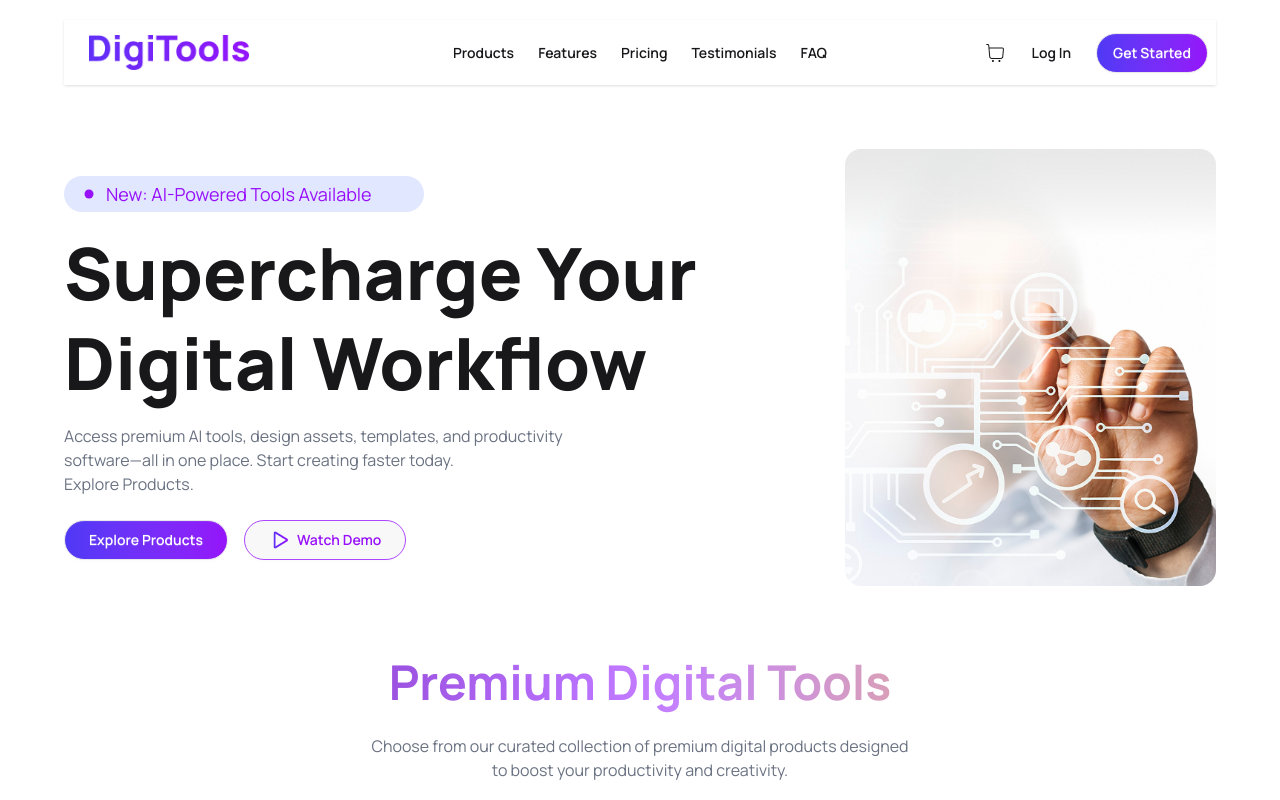
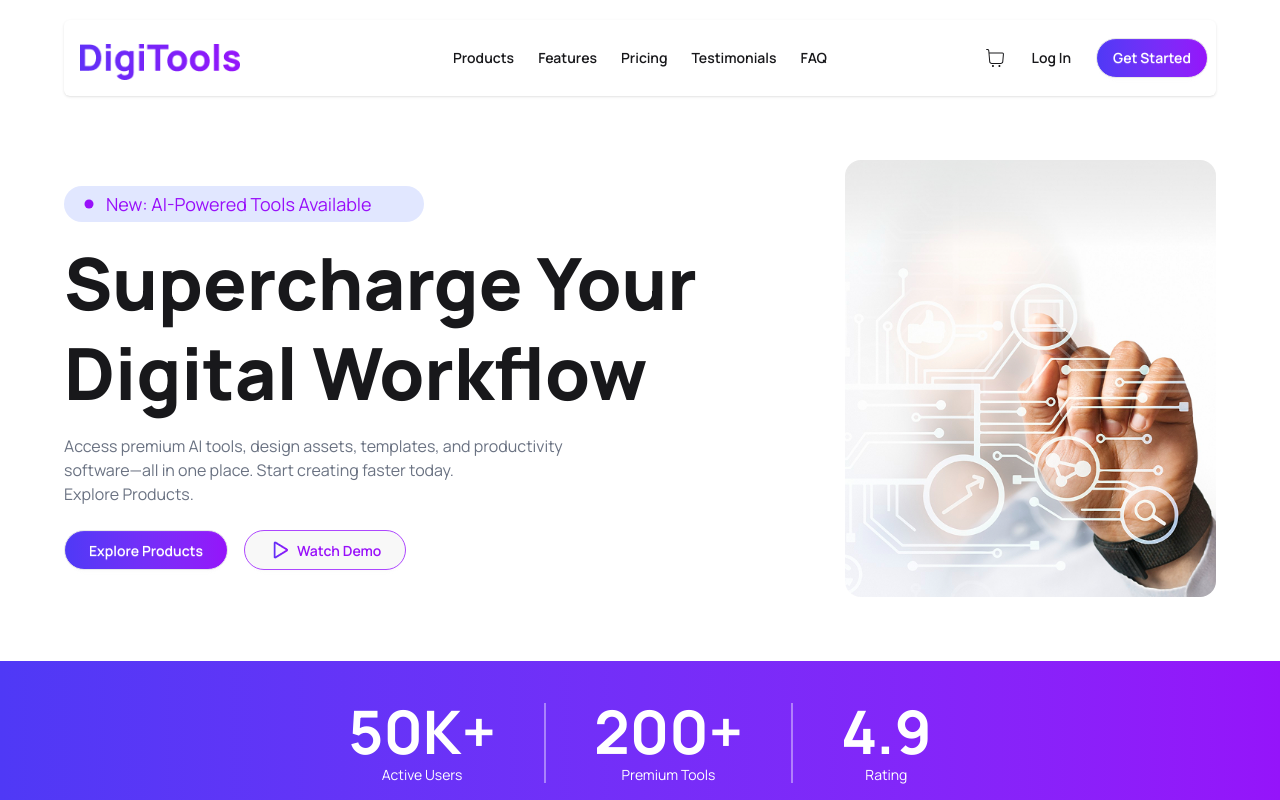
Before and after one commit to Nafis-Sahriar/Assignment-06-Nafis, a React (Vite) app: page / in a window 1280 px wide. Shown: the top 800 px of the page. Built offline with nearby package versions, Linux system fonts and the light colour scheme.

Commit message:
Counter Component Added

```diff
--- a/src/App.jsx
+++ b/src/App.jsx
@@ -6,6 +6,7 @@ import Tools from "./Components/PremiumDigitalTools/Tools";
 import Cart from "./Components/Cart/Cart";
 import GetStarted from "./Components/HomePage/GetStarted";
 import Banner from "./Components/HomePage/Banner";
+import Counter from "./Components/HomePage/Counter";
 
 
 
@@ -48,6 +49,9 @@ function App()
         activeMode==="product" && <Banner></Banner>
       }
 
+      {
+        activeMode==="product" && <Counter></Counter>
+      }
 
      <PremiumDText></PremiumDText>
 
--- /dev/null
+++ b/src/Components/HomePage/Counter.jsx
@@ -0,0 +1,30 @@
+import React from 'react';
+import linePNG from "../../assets/Line 5.png"
+
+const Counter = () => {
+    return (
+        <div className="w-full bg-linear-to-r from-[#4F39F6] to-[#9514FA] text-white py-10">
+
+  <div className="flex items-center justify-center gap-6 md:gap-12 text-center text-3xl md:text-6xl font-bold">
+
+
+    <div> 50K+ <p className="text-sm font-normal mt-1">Active Users</p></div>
+
+
+    <img src={linePNG} alt="" />
+
+
+    <div>200+<p className="text-sm font-normal mt-1">Premium Tools</p></div>
+
+    <img src={linePNG} alt="" />
+
+
+    <div>4.9<p className="text-sm font-normal mt-1">Rating</p></div>
+
+  </div>
+
+</div>
+    );
+};
+
+export default Counter;
--- a/src/Components/Navbar/NavBar.jsx
+++ b/src/Components/Navbar/NavBar.jsx
@@ -6,7 +6,7 @@ import LittleCount from './LittleCount';
 
 const NavBar = ({cartLength, setActiveMode}) => {
     return (
-        <div className="navbar bg-base-100 shadow-sm md:w-[90%] mx-auto mt-5 sticky z-10 top-0">
+        <div className="navbar bg-base-100 shadow-sm md:w-[90%] mx-auto mt-5 sticky z-10 top-0 rounded-md">
 
              <div className="navbar-start">
                 <div className="dropdown">
@@ -15,7 +15,7 @@ const NavBar = ({cartLength, setActiveMode}) => {
                         <AiOutlineMenuFold />
                      </div>
                   <ul  tabIndex="-1" className="menu menu-sm dropdown-content bg-base-100 rounded-box z-1 mt-3 w-52 p-2 shadow">
-                       <li><a>Products</a></li>
+                       <li onClick={()=>setActiveMode("product")}><a>Products</a></li>
                        <li><a>Features</a></li>
                        <li><a>Pricing</a></li>
                        <li><a>Testimonials</a></li>
@@ -23,13 +23,13 @@ const NavBar = ({cartLength, setActiveMode}) => {
                  </ul>
                </div>
 
-                <a className="btn btn-ghost text-xl"><img className='w-20 md:w-40' src={digiLogo} alt="" /></a>
+                <a onClick={()=>setActiveMode("product")} className="p-2 pt-4 text-xl"><img className='w-20 md:w-40' src={digiLogo} alt="" /></a>
             </div>
 
   <div className="navbar-center hidden lg:flex">
     <ul className="menu menu-horizontal px-1">
 
-       <li className='hover:bg-primary font-semibold hover:text-white hover:rounded-xl'><a>Products</a></li>
+       <li onClick={()=>setActiveMode("product")} className='hover:bg-primary font-semibold hover:text-white hover:rounded-xl'><a>Products</a></li>
        <li className='hover:bg-primary font-semibold hover:text-white hover:rounded-xl'><a>Features</a></li>
        <li className='hover:bg-primary font-semibold hover:text-white hover:rounded-xl'><a>Pricing</a></li>
        <li className='hover:bg-primary font-semibold hover:text-white hover:rounded-xl'><a>Testimonials</a></li>
```
Also changed, not shown: src/assets/Line 5.png (added).
